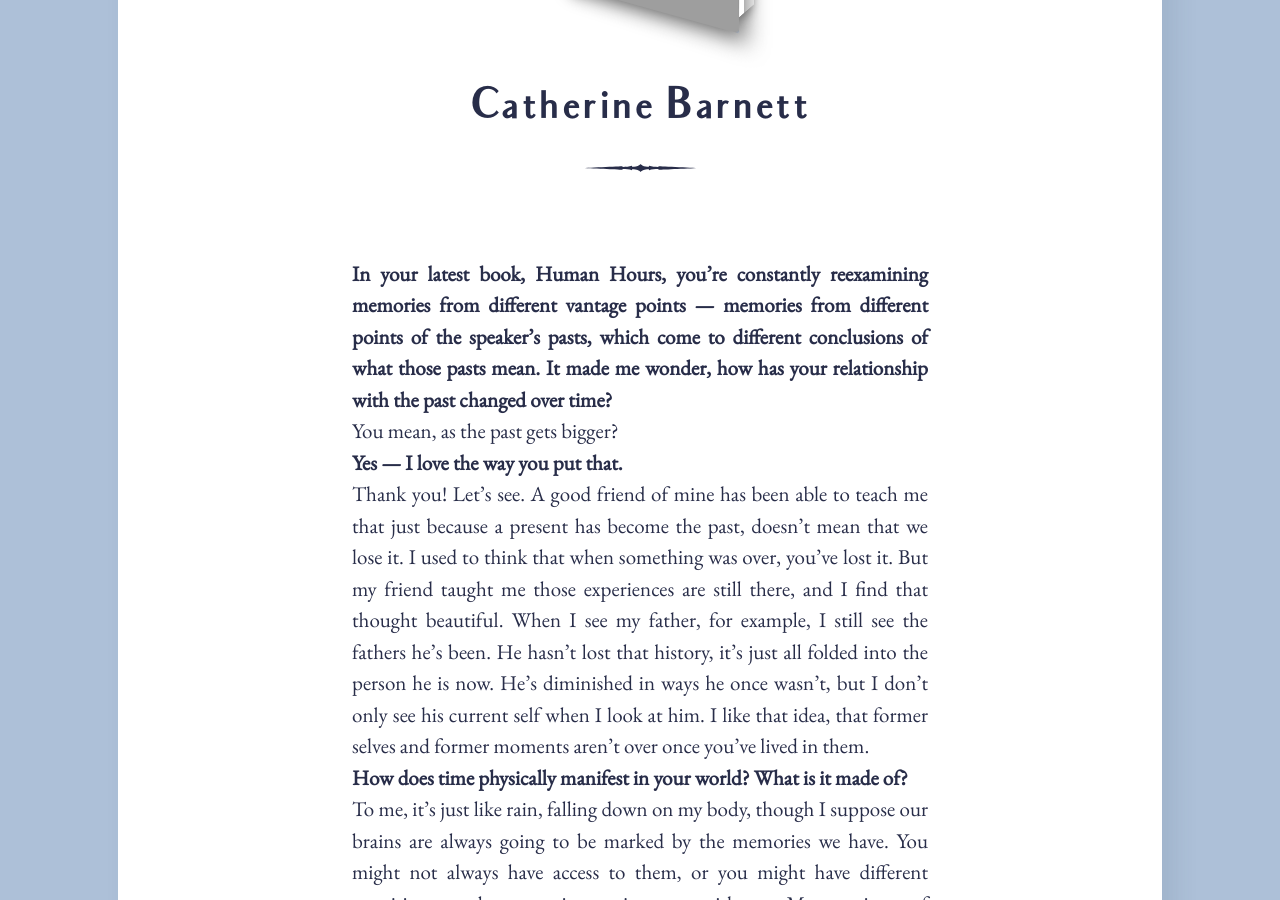
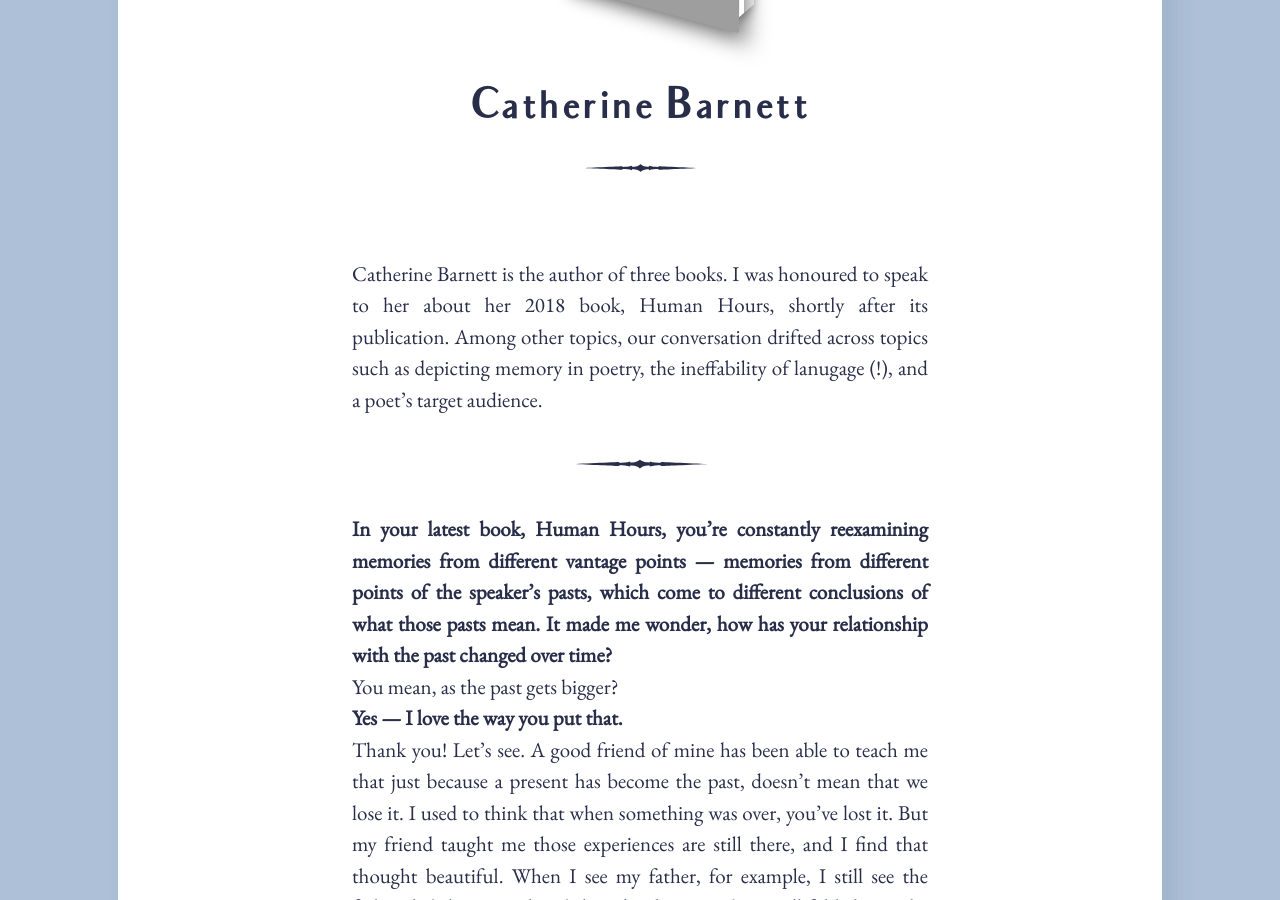
Before and after one commit to reversely/reverses-master, a Jekyll site: the page built from _posts/2018-08-09-Catherine-Barnett.md, in a window 1280 px wide and 900 px high, scrolled down 717 px. Built offline with Jekyll 4.4.1, drawn with Linux system fonts in a browser that asks for light colours; some web fonts are replaced; grey boxes are pictures that could not be loaded.

Commit message:
Edits to articles

```diff
--- a/_posts/2018-08-09-Catherine-Barnett.md
+++ b/_posts/2018-08-09-Catherine-Barnett.md
@@ -5,50 +5,54 @@ author: "Shereen Lee"
 image: \assets\images\Catherine-Barnett.jpg
 ---
 
+Catherine Barnett is the author of three books. I was honoured to speak to her about her 2018 book, <i>Human Hours</i>, shortly after its publication. Among other topics, our conversation drifted across topics such as depicting memory in poetry, the ineffability of lanugage (!), and a poet's target audience.
+
+<img src="/assets/images/divider.svg" alt="re:verses" style="width:140px;">
+
 <strong>In your latest book, Human Hours, you’re constantly reexamining memories from different vantage points — memories from different points of the speaker’s pasts, which come to different conclusions of what those pasts mean. It made me wonder, how has your relationship with the past changed over time?</strong>
 
-You mean, as the past gets bigger?
+You mean, as the past gets bigger?<br>
 
 <strong>Yes — I love the way you put that.</strong>
 
-Thank you! Let’s see. A good friend of mine has been able to teach me that just because a present has become the past, doesn’t mean that we lose it. I used to think that when something was over, you’ve lost it. But my friend taught me those experiences are still there, and I find that thought beautiful. When I see my father, for example, I still see the fathers he’s been. He hasn’t lost that history, it’s just all folded into the person he is now. He’s diminished in ways he once wasn’t, but I don’t only see his current self when I look at him. I like that idea, that former selves and former moments aren’t over once you’ve lived in them.
+Thank you! Let’s see. A good friend of mine has been able to teach me that just because a present has become the past, doesn’t mean that we lose it. I used to think that when something was over, you’ve lost it. But my friend taught me those experiences are still there, and I find that thought beautiful. When I see my father, for example, I still see the fathers he’s been. He hasn’t lost that history, it’s just all folded into the person he is now. He’s diminished in ways he once wasn’t, but I don’t only see his current self when I look at him. I like that idea, that former selves and former moments aren’t over once you’ve lived in them.<br>
 
 <strong>How does time physically manifest in your world? What is it made of?</strong>
 
 To me, it’s just like rain, falling down on my body, though I suppose our brains are always going to be marked by the memories we have. You might not always have access to them, or you might have different cognitive gaps, but every interaction stays with you.
-My experience of the present is nine seconds long. An earlier draft of "Lore," the poem about jaywalking with my father in the new collection, was also about the streets here in New York, where the traffic lights tell you how many seconds you have left. It seems to me that nine seconds is going to be a long time! I’ll think that it’s more than enough time to get across both sides of Broadway, or even to my café. Of course that’s not what happens, but I never seem to learn that.
+My experience of the present is nine seconds long. An earlier draft of "Lore," the poem about jaywalking with my father in the new collection, was also about the streets here in New York, where the traffic lights tell you how many seconds you have left. It seems to me that nine seconds is going to be a long time! I’ll think that it’s more than enough time to get across both sides of Broadway, or even to my café. Of course that’s not what happens, but I never seem to learn that.<br>
 
 <strong>In your poem “Appeal to Numbers,” you write that “nights seem to last longer when I count one Mississippi two Mississippi.” Does documenting time through words change your perception of it?</strong>
 
-That’s just an effort to manhandle time by paying attention to it, for me. So it’s less about language than it is about attention. When you see lightning and count it, you figure out how space and time are related in that moment. And you wonder, if you can pay enough attention to it, can you make it slow down or stop? But they do say that as you get older, your experience of a minute gets shorter. In "Appeal to Numbers," I don’t think the speaker counts aloud to control time. She’s just trying to inhabit it more fully.
+That’s just an effort to manhandle time by paying attention to it, for me. So it’s less about language than it is about attention. When you see lightning and count it, you figure out how space and time are related in that moment. And you wonder, if you can pay enough attention to it, can you make it slow down or stop? But they do say that as you get older, your experience of a minute gets shorter. In "Appeal to Numbers," I don’t think the speaker counts aloud to control time. She’s just trying to inhabit it more fully.<br>
 
 <strong>What we’ve been talking about seems to raise questions of control, of constructing time in an effort to control our experiences. Do you think documenting memories is a way of trying to control what parts of ourselves we preserve?</strong>
 
-Well, I wouldn’t use that word "control," but only because it puts me too much in the position of the subject. Poetry is an art of both chaos and control. I try to have no control for as long as I can in hopes of capturing or enacting the experience of true discovery.
+Well, I wouldn’t use that word "control," but only because it puts me too much in the position of the subject. Poetry is an art of both chaos and control. I try to have no control for as long as I can in hopes of capturing or enacting the experience of true discovery.<br>
 
 <strong>You use rhyme often, and your poems seem to pay a lot of attention to sonic cohesion. What is that process for you, if not one of control?</strong>
 
 Rhyme is a freeing force. It’s a generative surprise. When you think of syntax, it’s a method of control, but I try to use it to release control. And I love revision. I think even that’s generative.
-You’re a musician, so you know: musicians and dancers have to exert a certain level of control to then be able to improvise.
+You’re a musician, so you know: musicians and dancers have to exert a certain level of control to then be able to improvise.<br>
 
 <strong>That the rhythm can enable its own freedom.</strong>
 
-Yes, that’s right.
+Yes, that’s right.<br>
 
 <strong>In your poem “Epistemology,” you write about communication between non-humans, saying that even though trees don’t use words, “they can be said to love.” What role do words play in defining how you experience the world? How do they shape your experience of what it’s like to be human?</strong>
 
 I think it’s interesting that in some ways language, which we think of as a form of communication, can also  separate us. Scientists have said that when children come into language, their experience of the world is a more impoverished one. It’s a more isolated world, because language separates you from it.  I think poetry is one of the arts where you can get closer to a more primitive use of language and try to restore some of that oceanic feeling before all of this information clogs it up.
-On the other hand, language is so amazing. It’s so amazing that someone invented it, and that we can use it  to communicate across distance and time.
+On the other hand, language is so amazing. It’s so amazing that someone invented it, and that we can use it  to communicate across distance and time.<br>
 
-<strong>Well, even in English, there are so many feelings we experience but can’t find the words for. There are just going to be things that we won’t be able to express, because they’re more complex than a word can carry, or more localized. So I’m wondering, is my experience of an unnameable emotion diminished because I can’t find the word for it? Or is it the other way around—that once I find a word, I’m less connected to the pure feeling?</strong>
+<strong>Well, even in English, there are so many feelings we experience but can’t find the words for. There are just going to be things that we won’t be able to express, because they’re more complex than a word can carry, or more localized. So I’m wondering, is my experience of an unnameable emotion diminished because I can’t find the word for it? Or is it the other way around—that once I find a word, I’m less connected to the pure feeling?</strong><br>
 
-That’s such a good question. I remember when I was in seventh grade, I had growing pains in my legs. My mother would say, “Oh, those are the anxieties.” And I didn’t know what anxiety was, I just thought it was pains in your leg.
+That’s such a good question. I remember when I was in seventh grade, I had growing pains in my legs. My mother would say, “Oh, those are the anxieties.” And I didn’t know what anxiety was, I just thought it was pains in your leg.<br>
 
 
 <strong>Haha.</strong>
 
 When I actually understood what anxiety meant, it was calming to know that was what the experience was. I think for children, too, when they can name the feeling, when it’s mirrored back to them—this is the opposite of what I just said—they might feel less at large, less afloat. And at the same time I think it’s important to use words to approximate the life of feeling. With the unfolding of a sentence, the stuttering, or the physicality of words on a page, we’re capturing our experiences.
-It’s an interesting question about paraphrasing. I’ve heard some teachers ask their students to paraphrase a poem during workshop. And I've always resisted that, but then a wonderful poet named Kevin Prufer told me that he has his students describe a poem as if they were describing it to a six-year-old. Trying to get the basic concerns of a work across. I’ve found that helpful. So having to use language to describe language is an art; as is using language while also trying to transcend its limits.
+It’s an interesting question about paraphrasing. I’ve heard some teachers ask their students to paraphrase a poem during workshop. And I've always resisted that, but then a wonderful poet named Kevin Prufer told me that he has his students describe a poem as if they were describing it to a six-year-old. Trying to get the basic concerns of a work across. I’ve found that helpful. So having to use language to describe language is an art; as is using language while also trying to transcend its limits.<br>
 
 <strong>Okay, yeah. That makes sense to me.</strong>
 
@@ -56,23 +60,23 @@ What’s it like for you?
 
 <strong>Well, I’m not sure. Because I get what you’re saying about how language and attempts at empathy can be freeing. But I’m also very suspicious of language, and conscious of how it might be changing my experiences. I’m always thinking, how much of this reaction has been prompted by my definition of what I should be experiencing when I express—I suppose—symptoms of fear or joy? It almost seems like a multiple choice test, or a diagnosis, that I’m making for myself at every moment.</strong>
 
-Right. Well, I guess I’m intrigued by all of these things as well, but I don’t apply them to poetry as much. They’re definitely related, but language seems so exciting on its own that I don’t worry about them in the context of my writing.
+Right. Well, I guess I’m intrigued by all of these things as well, but I don’t apply them to poetry as much. They’re definitely related, but language seems so exciting on its own that I don’t worry about them in the context of my writing.<br>
 
 <strong>That’s interesting. Who do you think you’re writing for, then, when you write? Do you have an ideal audience?</strong>
 
 In a conversation about Emily Dickinson, the marvelous fiction writer Marilynne Robinson talks about what she calls the "mysterious other," and I would say in some ways that "a mysterious other" would be my deepest reader. An intimate, close, mysterious other. So it’s not just me, but it’s not a lecture hall of people either. I think the poems in this new book are more conversational, and I’ve been investigating the difference that exists for me between inner speech and regular speech. In some ways, this book shifts between these different modes.
-There’s a wonderful poet, Forrest Hamer, who talks about reading poems as if you’re both speaking and the one spoken to. When I’m revising, I try to practice both of those positions. What would help the listener be more attached to what the speaker is saying? I think attachment is a big part of this for me. There is a desire for connection in each of the books I’ve written.
+There’s a wonderful poet, Forrest Hamer, who talks about reading poems as if you’re both speaking and the one spoken to. When I’m revising, I try to practice both of those positions. What would help the listener be more attached to what the speaker is saying? I think attachment is a big part of this for me. There is a desire for connection in each of the books I’ve written.<br>
 
 
 <strong>Do you think you’ve found those connections?</strong>
 
-I hope I have, but I don’t know the reader's experience. The poet Carl Dennis taught at my MFA, and I once asked him “What is poetry for?” He said that it was to allow us to speak more intimately. I don’t think that means confessing, necessarily: to me, it means to write without defense, and with more vulnerability.
+I hope I have, but I don’t know the reader's experience. The poet Carl Dennis taught at my MFA, and I once asked him “What is poetry for?” He said that it was to allow us to speak more intimately. I don’t think that means confessing, necessarily: to me, it means to write without defense, and with more vulnerability.<br>
 
 <strong>Do you feel like you’ve completed this phase as soon as you’ve written a poem, or does it only realize itself after a certain degree of exposure to the public?</strong>
 
 It’s not the latter at all. That’s a more vexed part of the process for me. Connection--even a kind of libido, or eros--comes out of making, exploring, shaping the work itself. The public I care most about--or most want to know--is whoever's here, now, whenever "now" and "here" might be, unlimited by our Cartesian notions of time and space. Let’s say I give a reading. That reading is really for that particular present. It’s an exchange between the reader and the room in that moment. I hope the same exchange happens during a silent encounter with the poems, too, maybe even something like the charged alive exchange I feel when I write and revise.
 My first book — a book of elegies — was, in a way, trying to hide from the public. I made the font as small as possible, I kind of wanted the publisher to sew it shut. Because to me, it was a very private type of book, and there was a real protective drive there.
-But when I’m writing, in my communication I also want the reader to feel enlivened, and in conversation. So it’s not just a monologue.  It’s an unseen, rich exchange, similar to what it is to exist richly in the present, in these nine seconds of our shared present, which contains the people I love, the writers and thinkers and makers I admire, people who are both alive and dead.
+But when I’m writing, in my communication I also want the reader to feel enlivened, and in conversation. So it’s not just a monologue.  It’s an unseen, rich exchange, similar to what it is to exist richly in the present, in these nine seconds of our shared present, which contains the people I love, the writers and thinkers and makers I admire, people who are both alive and dead.<br>
 
 <strong>Who’s the persona in your poems? Who does she think she is to herself and the reader, and how does she want to change?</strong>
 
```
Also changed, not shown: _posts/2021-03-23-Carrie-Jenkins.md (+1 -1 lines), _posts/2021-06-21-Emily-Henry.md (+1 -1 lines).
